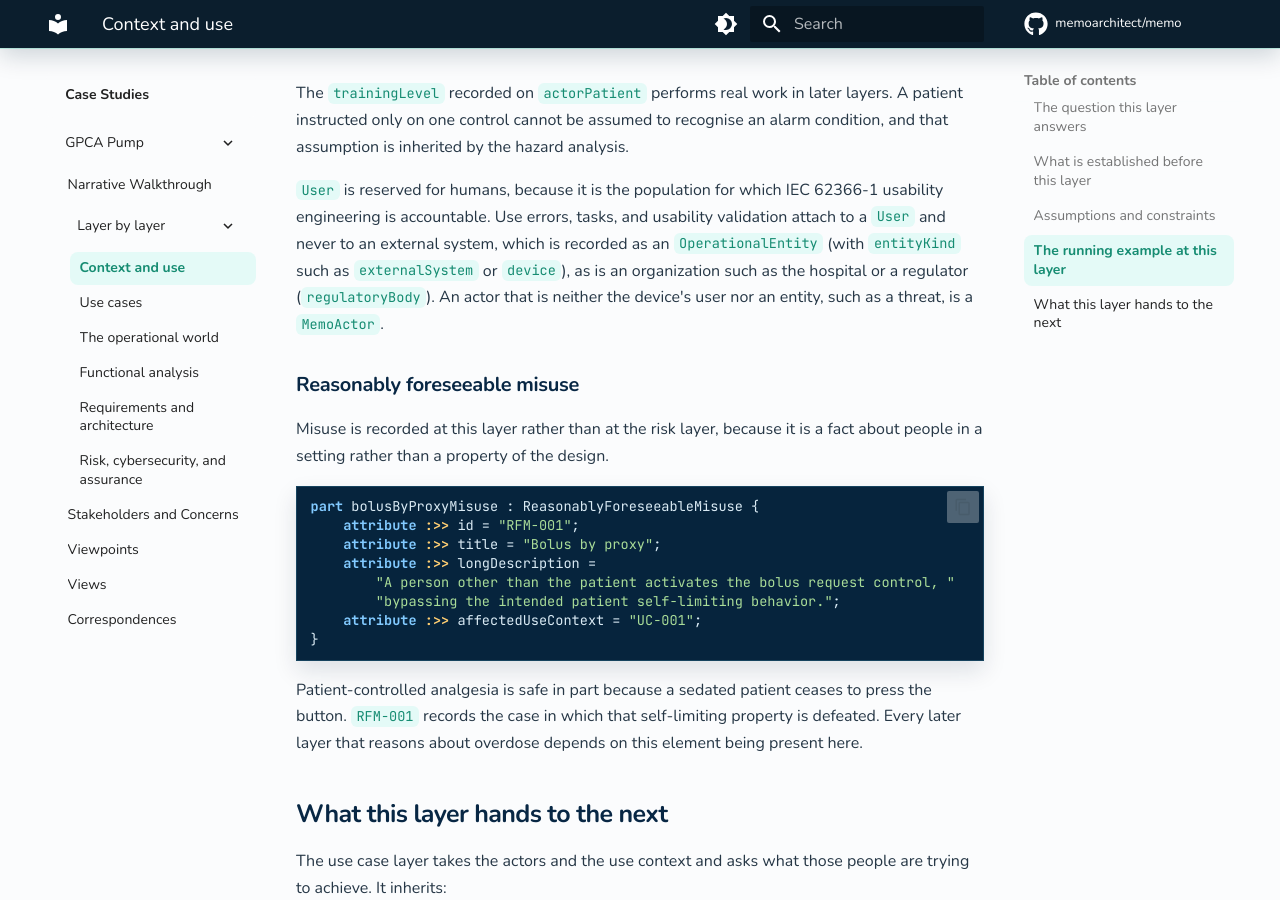
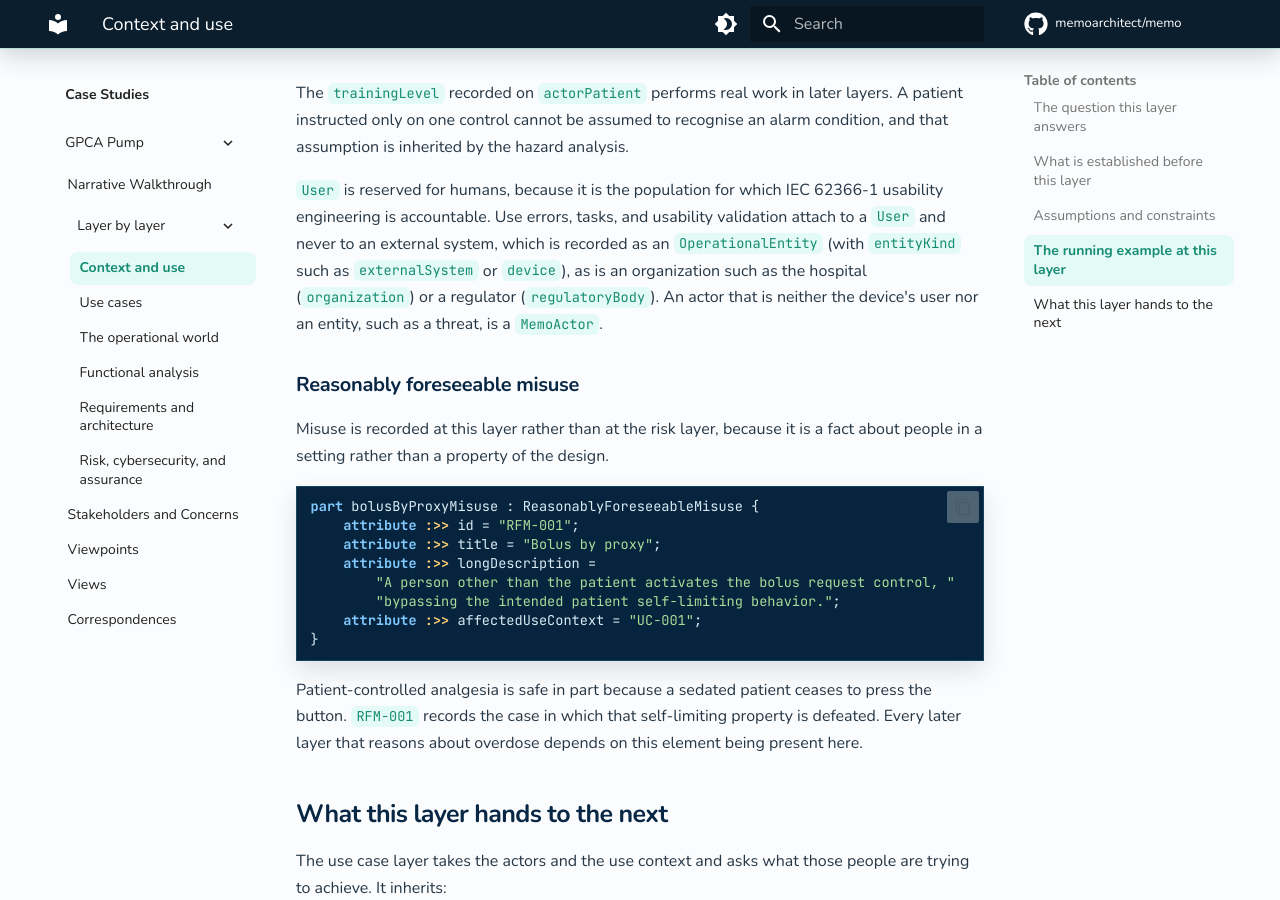
Before and after one commit to memoarchitect/memo, an MkDocs documentation site: the page built from docs/layers/context.md, in a window 1280 px wide and 900 px high, scrolled down 2559 px. Built offline with MkDocs 1.6.1 and Material for MkDocs 9.7.7, drawn with Linux system fonts in a browser that asks for light colours; comment, search, counter and statistics services are not loaded.

Commit message:
OperationalEntityKind::organization
A hospital or a manufacturer is an operational entity, and no kind fit it.

Co-Authored-By: Claude Opus 5.5 <noreply@anthropic.com>

```diff
--- a/docs/layers/context.md
+++ b/docs/layers/context.md
@@ -101,8 +101,8 @@ an alarm condition, and that assumption is inherited by the hazard analysis.
 62366-1 usability engineering is accountable. Use errors, tasks, and usability
 validation attach to a `User` and never to an external system, which is
 recorded as an `OperationalEntity` (with `entityKind` such as `externalSystem`
-or `device`), as is an organization such as the hospital or a regulator
-(`regulatoryBody`). An actor that is neither the device's user nor an entity,
+or `device`), as is an organization such as the hospital (`organization`) or
+a regulator (`regulatoryBody`). An actor that is neither the device's user nor an entity,
 such as a threat, is a `MemoActor`.
 
 ### Reasonably foreseeable misuse
```
Also changed, not shown: docs/ontology/_generated/core.md (+1 -1 lines), docs/release-notes.md (+1 -0 lines), docs/sysml-api/core/enumerations/memo_enumerations.md (+4 -2 lines), docs/sysml-api/enumerations.md (+1 -1 lines), 1 other file.
